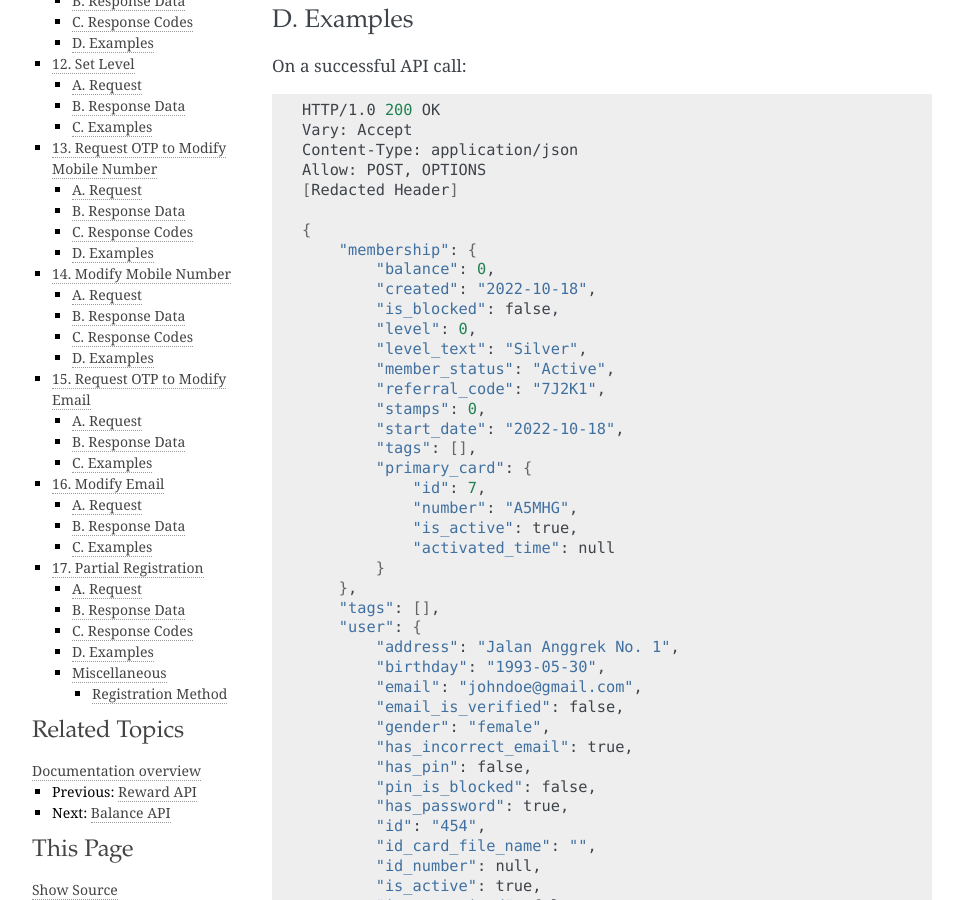
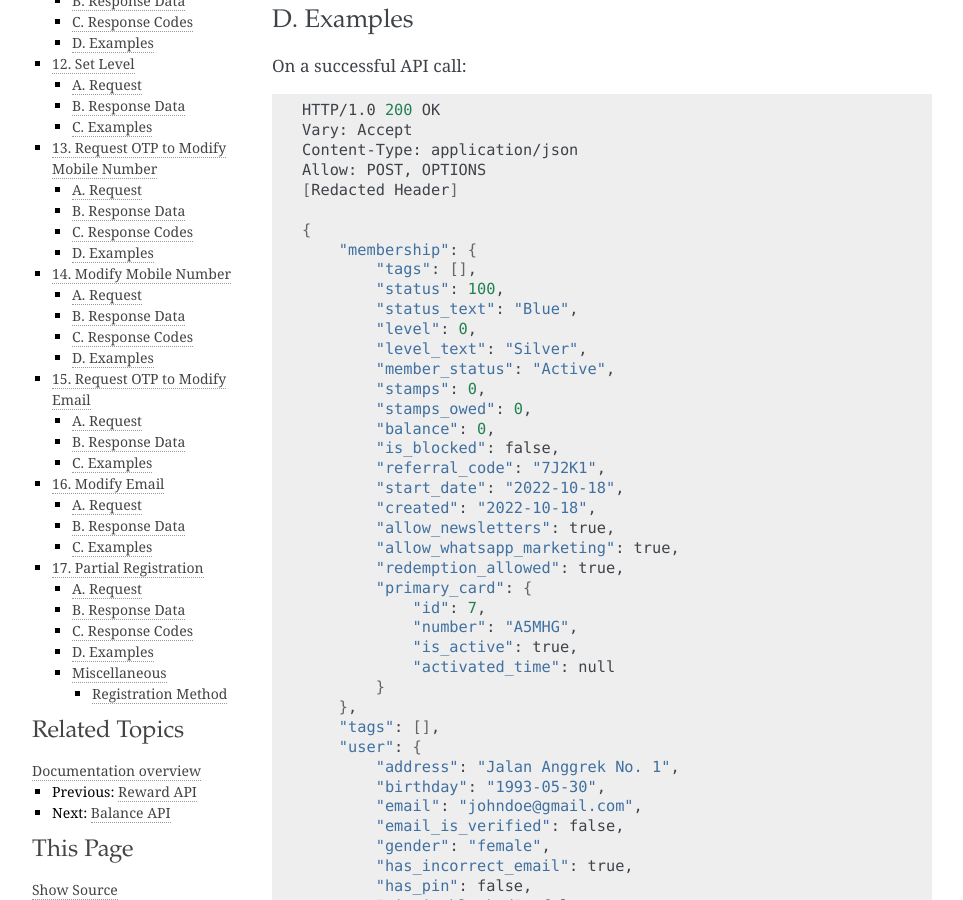
Before and after one commit to ui/stamps-api-docs, a Sphinx documentation site: the page built from source/customer_api.rst, in a window 1280 px wide and 900 px high, scrolled down 1343 px. Shown: the whole window, without its empty margins (148-1111 px from the left). Built offline with Sphinx 7.4.7, drawn with Linux system fonts in a browser that asks for light colours.

Commit message:
Update customer_api.rst

```diff
--- a/source/customer_api.rst
+++ b/source/customer_api.rst
@@ -79,16 +79,22 @@ On a successful API call:
 
     {
         "membership": {
-            "balance": 0,
-            "created": "2022-10-18",
-            "is_blocked": false,
+            "tags": [],
+            "status": 100,
+            "status_text": "Blue",
             "level": 0,
             "level_text": "Silver",
             "member_status": "Active",
+            "stamps": 0,
+            "stamps_owed": 0,
+            "balance": 0,
+            "is_blocked": false,
             "referral_code": "7J2K1",
-            "stamps": 0,
             "start_date": "2022-10-18",
-            "tags": [],
+            "created": "2022-10-18",
+            "allow_newsletters": true,
+            "allow_whatsapp_marketing": true,
+            "redemption_allowed": true,
             "primary_card": {
                 "id": 7,
                 "number": "A5MHG",
```
